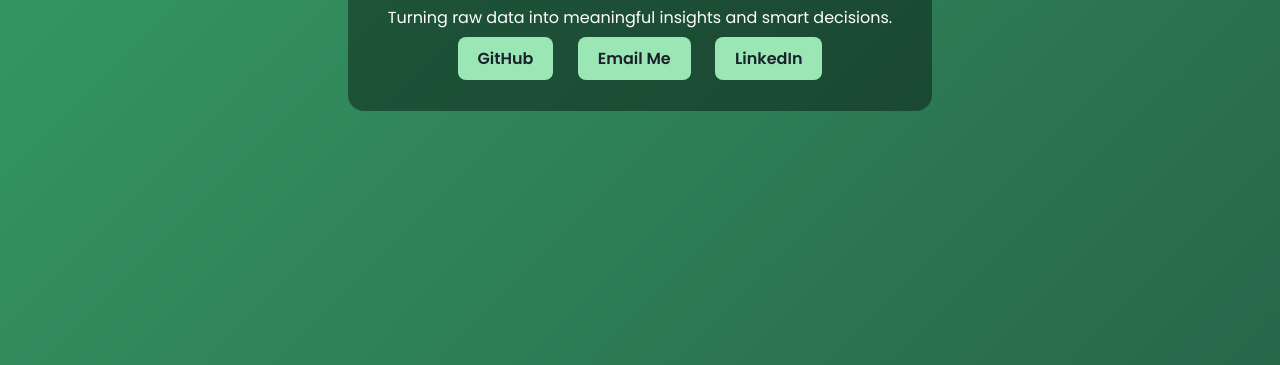
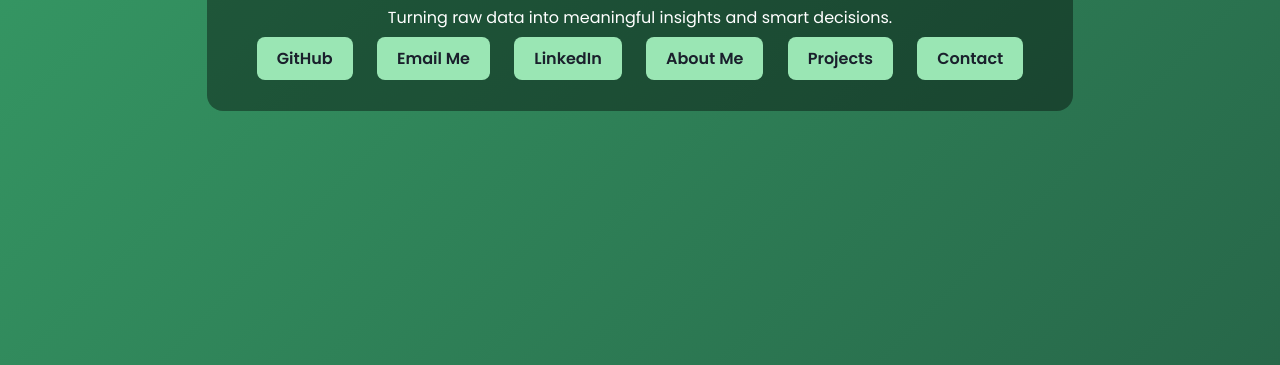
Before and after one commit to sushma2840/portfolio., a plain HTML site: page index.html in a window 1280 px wide. Shown: the part 435-800 px from the top of the page. Drawn offline with Linux system fonts and the light colour scheme.

Commit message:
Update index.html

```diff
--- a/index.html
+++ b/index.html
@@ -18,6 +18,9 @@
           <a href="https://github.com/sushma2840" target="_blank">GitHub</a>
           <a href="mailto:sushmasharma03022001@gmail.com">Email Me</a>
           <a href="https://www.linkedin.com/in/sushma-s-45b2812b6" target="_blank">LinkedIn</a>
+          <a href="about.html">About Me</a>
+          <a href="projects.html">Projects</a>
+          <a href="contact.html">Contact</a>
         </div>
       </div>
     </div>
```
